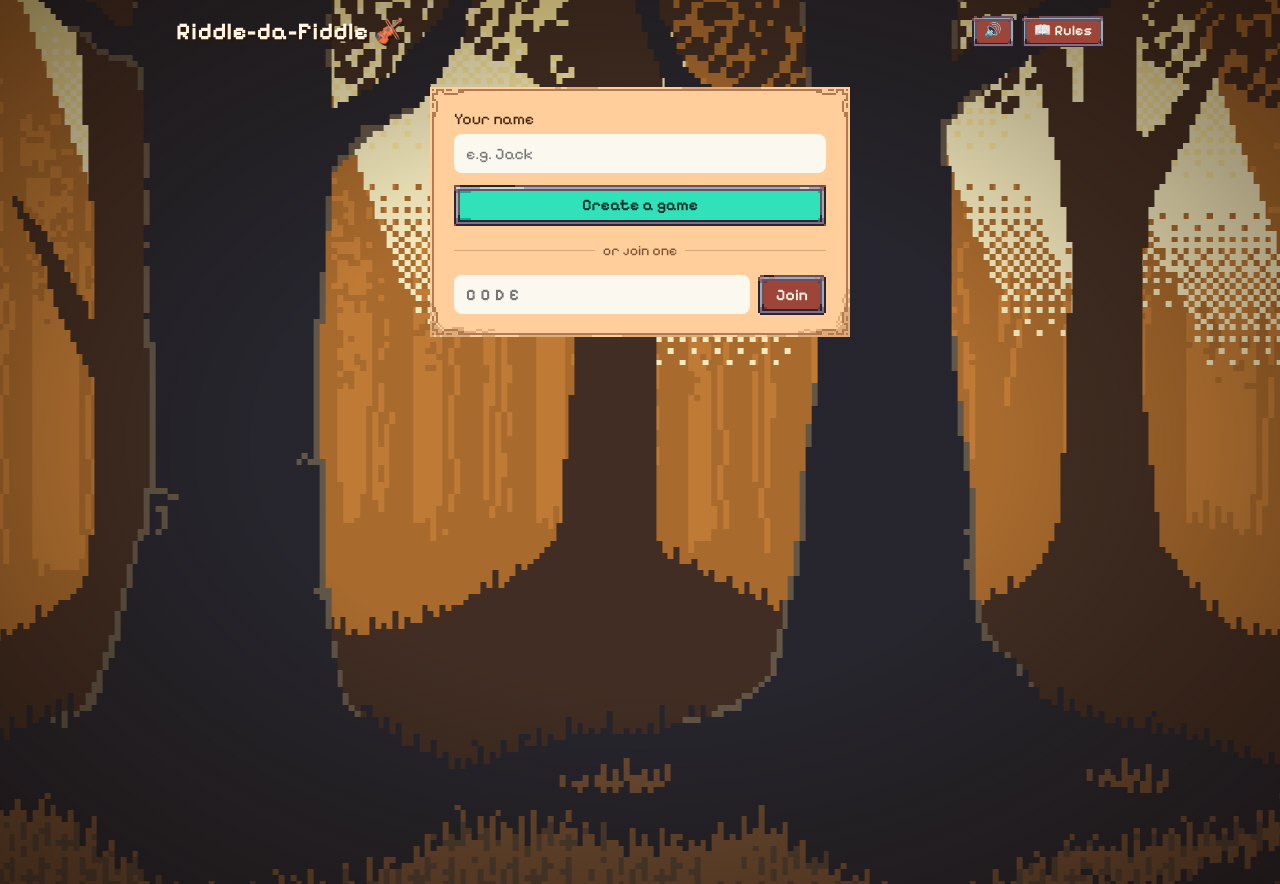
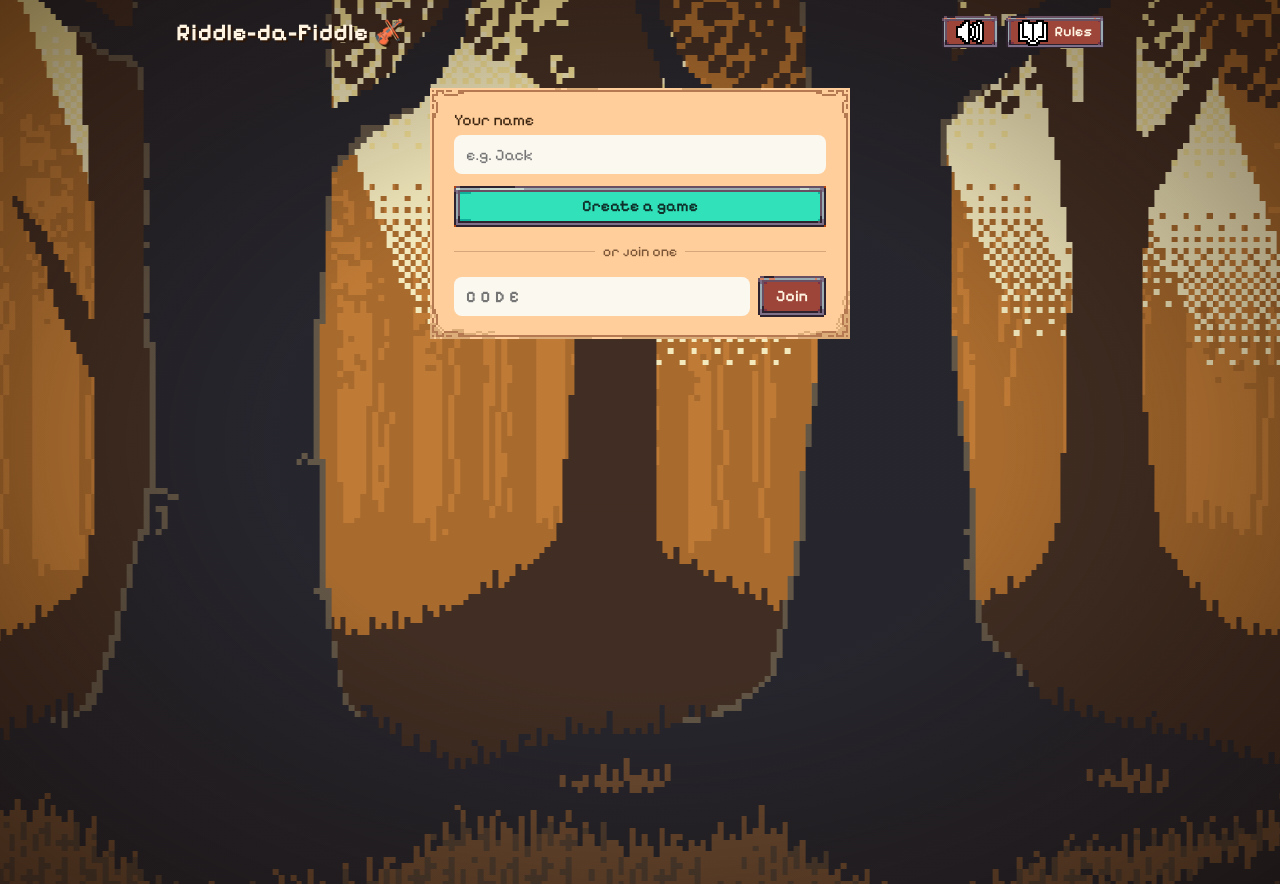
Before and after one commit to OrangeJack-et/Riddle-da-Fiddle, a Flask app: page / in a window 1280 px wide. Run offline with Flask 3, Linux system fonts and the light colour scheme; some libraries are stand-ins or nearby versions.

Commit message:
Pixel icons and cursor, joker violin nudge, button spacing
- Speaker (on/muted) and book icons from 1-bit Pixel Icons by
  Nikoichu (CC0) replace the emoji in the top bar
- Pixel arrow cursor, with a pointing hand over clickable things
- Joker violin moved 1px right so it clears the JOKER letters
- "End game & return to lobby" has equal space above and below
- Credits updated

Co-Authored-By: Claude Opus 5.5 <noreply@anthropic.com>

```diff
--- a/static/app.js
+++ b/static/app.js
@@ -548,7 +548,7 @@ music.addEventListener("timeupdate", () => { if (music.currentTime >= MUSIC_END)
 let musicOn = saved.get("rdf-music") !== false;
 function updateMusicButton() {
   const label = musicOn ? "Mute music" : "Play music";
-  $("music-btn").textContent = musicOn ? "🔊" : "🔇";
+  $("music-icon").src = `/static/ui/icon-sound-${musicOn ? "on" : "off"}.png`;
   $("music-btn").setAttribute("aria-label", label);
   $("music-btn").title = label;
 }
--- a/static/style.css
+++ b/static/style.css
@@ -378,3 +378,16 @@ button, input, select { font-variant-ligatures: none; }
 
 /* text sitting straight on the forest */
 .topbar h1 { color: #fff4e2; text-shadow: 2px 2px 0 #2b1608; }
+
+/* pixel icons (Nikoichu, CC0) in the top-bar buttons */
+.px-icon { width: 32px; height: 32px; image-rendering: pixelated; display: block; }
+.icon-btn { display: inline-flex; align-items: center; gap: 4px; padding: 0 4px; }
+.icon-btn .px-icon { margin: -6px 0; }   /* keep the button the same height as Leave */
+
+/* pixel mouse cursor: arrow everywhere, pointing hand on things you can click */
+html, body { cursor: url("ui/cursor-arrow.png") 6 2, auto; }
+button:not(:disabled), a, select, .chat-bubble, [data-remove], [data-tobot] { cursor: url("ui/cursor-hand.png") 12 1, pointer; }
+input { cursor: text; }
+
+/* End game button: same gap above and below */
+#host-game-controls { margin: 0 0 16px; }
--- a/templates/index.html
+++ b/templates/index.html
@@ -21,8 +21,8 @@
   <header class="topbar">
     <h1>Riddle-da-Fiddle <span aria-hidden="true">🎻</span></h1>
     <div class="topbar-buttons">
-      <button id="music-btn" class="btn ghost small" type="button" aria-label="Mute music" title="Mute music">🔊</button>
-      <button id="rules-btn" class="btn ghost small" type="button">📖 Rules</button>
+      <button id="music-btn" class="btn ghost small icon-btn" type="button" aria-label="Mute music" title="Mute music"><img id="music-icon" class="px-icon" src="{{ url_for('static', filename='ui/icon-sound-on.png') }}" alt=""></button>
+      <button id="rules-btn" class="btn ghost small icon-btn" type="button"><img class="px-icon" src="{{ url_for('static', filename='ui/icon-book.png') }}" alt=""> Rules</button>
       <button id="leave-btn" class="btn small hidden" type="button">Leave</button>
     </div>
   </header>
@@ -233,6 +233,7 @@
         Joker violin: from the <a href="https://k4nnx.itch.io/16-pixel-art-musical-instruments-sprites-pack-32x32" target="_blank" rel="noopener">16 Pixel Art Musical Instruments pack by K4nnx</a>.<br>
         Frames and buttons: <a href="https://quintino-pixels.itch.io/pixel-art-ui-elements" target="_blank" rel="noopener">Pixel Art Fantasy UI Pack by Quintino Pixels</a> (CC0).
         Background: <a href="https://opengameart.org/content/forest-background" target="_blank" rel="noopener">Forest Background by Luis Zuno (ansimuz)</a> (CC0).
+        Icons and cursor: <a href="https://nikoichu.itch.io/pixel-icons" target="_blank" rel="noopener">1-bit Pixel Icons by Nikoichu</a> (CC0).
         Font: <a href="https://fonts.google.com/specimen/Pixelify+Sans" target="_blank" rel="noopener">Pixelify Sans</a> (Open Font License).</p>
     </article>
   </div>
```
Also changed, not shown: README.md, static/cards/black_joker.png, static/cards/red_joker.png, static/ui/cursor-arrow.png (added), static/ui/cursor-hand.png (added), static/ui/icon-book.png (added), static/ui/icon-sound-off.png (added), static/ui/icon-sound-on.png (added).
